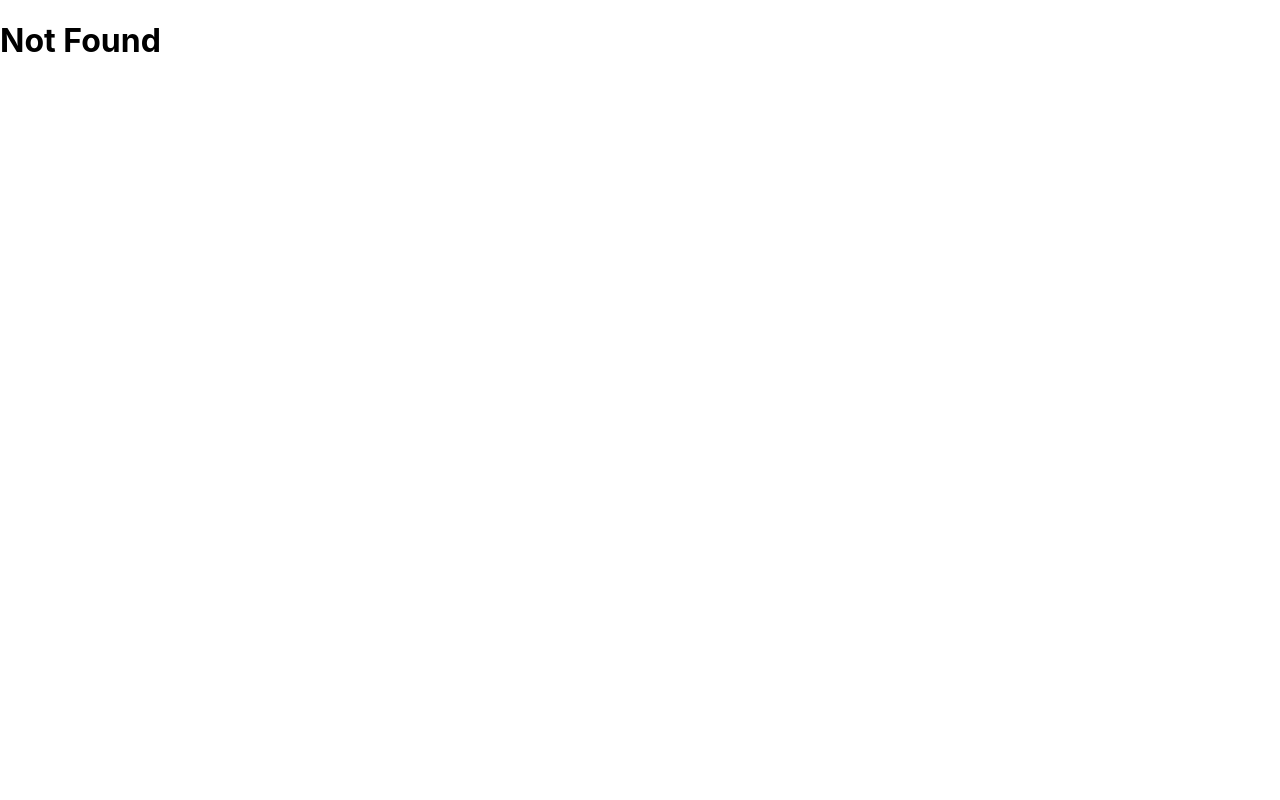
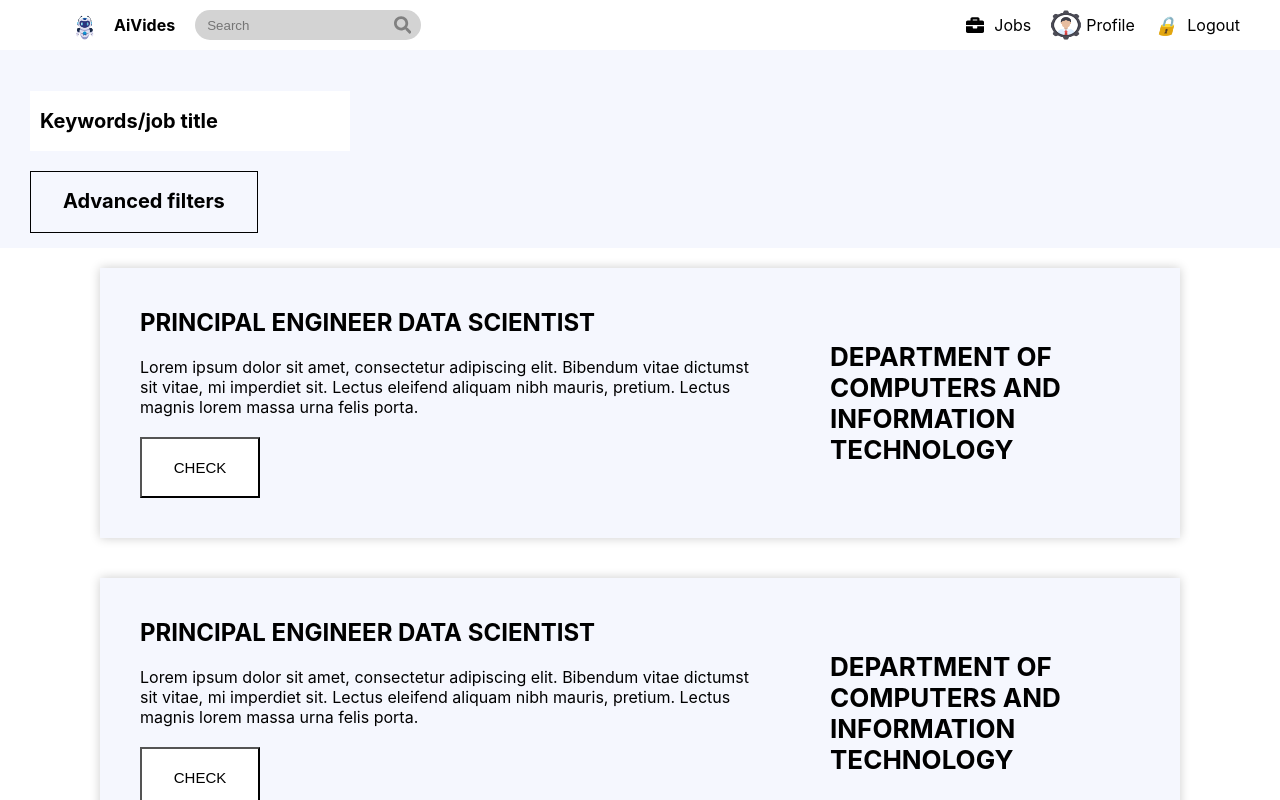
Before and after one commit to michelle264/devhack, a React (Create React App) app: page /HRJob in a window 1280 px wide. Shown: the top 800 px of the page. Built offline with nearby package versions, Linux system fonts and the light colour scheme.

Commit message:
HRJob created

```diff
--- a/src/App.js
+++ b/src/App.js
@@ -10,6 +10,7 @@ import LoginHome from './components/Homepage/LoginHome';
 import LoginReal from './components/Homepage/LoginReal';
 import Register from './components/Homepage/Register';
 import Resume from './components/Resume/ResumeList';
+import HRJob from './components/Job/HRJob';
 
 function App() {
   return (
@@ -79,6 +80,16 @@ function App() {
           }
         />
 
+         <Route
+          path="/HRJob"
+          element={
+            <>
+              <NavbarHR />
+              <HRJob />
+            </>
+          }
+        />
+
 
 
         <Route path="*" element={<h1>Not Found</h1>} />
--- /dev/null
+++ b/src/components/Job/HRJob.css
@@ -0,0 +1,114 @@
+.container {
+    margin: 0;
+    padding: 0;
+    display: flex;
+    flex-direction: column;
+    box-sizing: border-box;
+}
+.searchbar{
+    background-color: #F5F7FE;;
+    width:100%;
+    height: 30%;
+    justify-content: center;
+    align-items: center;
+}
+
+.section{
+    display: flex;
+    width: 300px;
+    height: 50px;
+    padding: 5px 10px;
+    flex-direction: column;
+    justify-content: center;
+    position: relative;
+    align-items: flex-start;
+    flex-shrink: 0;
+    background-color: white;
+    margin-left: 30px;
+    margin-top: 41px;
+    font-family: 'Inter';
+    font-size: 20px;
+    font-style: normal;
+    font-weight: 700;
+    line-height: 130%;
+}
+
+
+.filter{
+    display: inline-flex;
+    height: 38px;
+    padding: 10px 32px 12px 32px;
+    justify-content: center;
+    align-items: center;
+    flex-shrink: 0;
+    font-family: Inter;
+    font-size: 20px;
+    font-style: normal;
+    font-weight: 700;
+    line-height: 130%;
+    border: 1px solid #000;
+    margin-top: 20px;
+    margin-bottom: 15px;
+    margin-left: 30px;
+}
+
+.job{
+    width: 100%;
+    justify-content: center;
+    align-items: center;
+    display: flex;
+    flex-direction: column;
+}
+
+.box{
+    box-shadow: 0px 0px 10px rgba(0, 0, 0, 0.2);
+    margin: 20px;
+    padding: 40px;
+    width: 1000px;
+    background-color: #F5F7FE;
+    display: flex;
+
+}
+
+.card-left{
+    padding-right: 20px;
+    max-width: 700px;
+}
+
+.card-title{
+    font-size: 24px;
+    text-transform: uppercase;
+    margin-bottom: 20px;
+    font-weight: 700;
+}
+
+.card-details{
+    font-size: 16px;
+    font-weight: 400;
+    margin-bottom: 20px;
+
+}
+
+.check-button{
+    width: 120px;
+    padding: 20px 10px;
+    justify-content: center;
+    align-items: center;
+    background-color: white;
+    font-size: 15px;
+
+}
+
+.card-right{
+    margin-left: 30px;
+    /* background-color: blue; */
+    font-size: 26px;
+    display: flex;
+    flex-direction: column;
+    font-weight: 700;
+    justify-content: center;
+    align-items: center;
+    text-transform: uppercase;
+    padding: 20px 10px 20px 20px;
+    max-width: 300px;
+}
--- /dev/null
+++ b/src/components/Job/HRJob.js
@@ -0,0 +1,53 @@
+import React from 'react';
+import './HRJob.css';
+
+class HRJob extends React.Component{
+    render(){
+        return(
+        <div className='container'>
+            <div className='searchbar'>
+                <div className='section'>Keywords/job title</div>
+                <div className='filter'>Advanced filters</div>
+            </div>
+
+            <div className='job'>
+                <div className='box'>
+                    <div className='card-left'>
+                        <div className='card-title'>Principal Engineer Data Scientist</div>
+                        <div className='card-details'>Lorem ipsum dolor sit amet, consectetur adipiscing elit. Bibendum vitae dictumst sit vitae, mi imperdiet sit. Lectus eleifend aliquam nibh mauris, pretium. Lectus magnis lorem massa urna felis porta.</div>
+                        <button className='check-button'>CHECK</button>
+                    </div>
+                    <div className='card-right'>department of computers and information technology</div>
+                </div>
+
+                <div className='box'>
+                    <div className='card-left'>
+                        <div className='card-title'>Principal Engineer Data Scientist</div>
+                        <div className='card-details'>Lorem ipsum dolor sit amet, consectetur adipiscing elit. Bibendum vitae dictumst sit vitae, mi imperdiet sit. Lectus eleifend aliquam nibh mauris, pretium. Lectus magnis lorem massa urna felis porta.</div>
+                        <button className='check-button'>CHECK</button>
+                    </div>
+                    <div className='card-right'>department of computers and information technology</div>
+                </div>
+
+                <div className='box'>
+                    <div className='card-left'>
+                        <div className='card-title'>Principal Engineer Data Scientist</div>
+                        <div className='card-details'>Lorem ipsum dolor sit amet, consectetur adipiscing elit. Bibendum vitae dictumst sit vitae, mi imperdiet sit. Lectus eleifend aliquam nibh mauris, pretium. Lectus magnis lorem massa urna felis porta.</div>
+                        <button className='check-button'>CHECK</button>
+                    </div>
+                    <div className='card-right'>department of computers and information technology</div>
+                </div>
+
+            </div>
+
+
+
+        </div>
+
+
+        )
+
+    }
+}
+
+export default HRJob;
```
Also changed, not shown: src/components/Job/JSJob.css (added), src/components/Job/JSJob.js (added).
